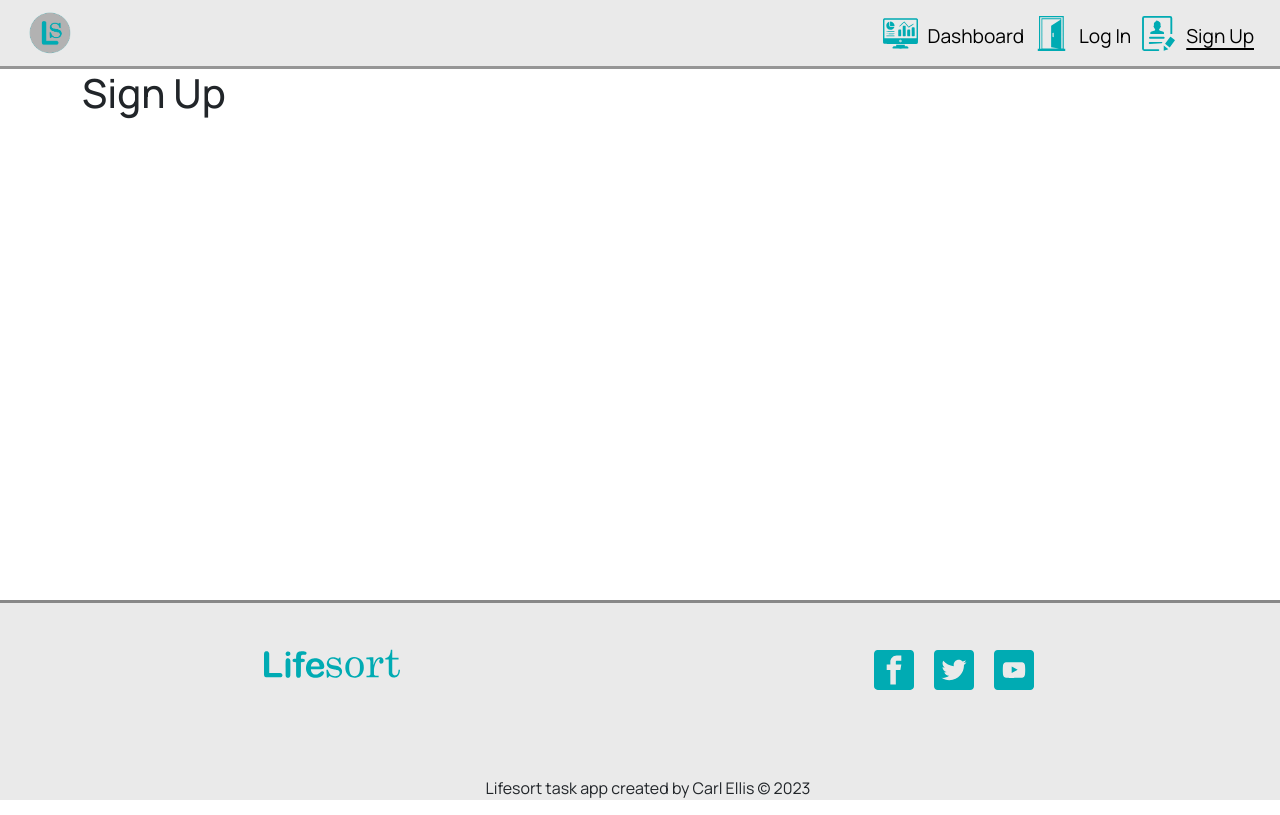
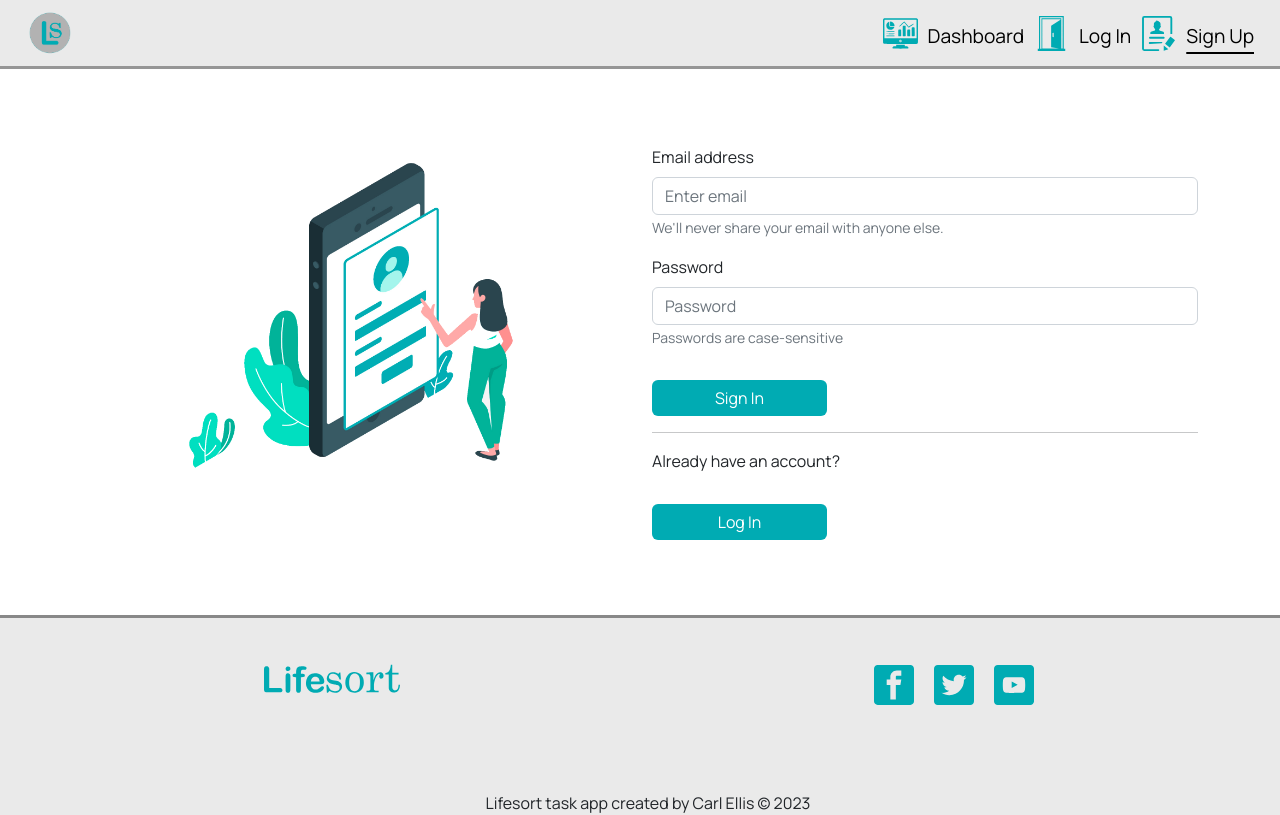
Before and after one commit to carl2087/life-sort-task-app, a React (Create React App) app: page /signup in a window 1280 px wide. Built offline with nearby package versions, Linux system fonts and the light colour scheme.

Commit message:
added basic sign up form with styles

```diff
--- a/src/App.js
+++ b/src/App.js
@@ -4,6 +4,7 @@ import NavBar from './components/NavBar';
 import Container  from 'react-bootstrap/Container';
 import { Route, Switch } from 'react-router-dom/cjs/react-router-dom.min';
 import LandingPage from './pages/landing-page/LandingPage';
+import SignUpForm from './pages/auth/SignUpForm';
 
 function App() {
 	return (
@@ -14,7 +15,7 @@ function App() {
 						<Route exact path="/" render={()=> <LandingPage />} />
 						<Route exact path="/dashboard" render={()=> <h1>Dashboard</h1>} />
 						<Route exact path="/login" render={()=> <h1>Log In</h1>} />
-						<Route exact path="/signup" render={()=> <h1>Sign Up</h1>} />
+						<Route exact path="/signup" render={()=> <SignUpForm />} />
 						<Route render={()=><p>Page not found</p>} />
 					</Switch>
 				</Container>
--- a/src/App.module.css
+++ b/src/App.module.css
@@ -4,16 +4,3 @@
     display: flex;
     flex-direction: column
 }
-
-.ButtonStyle {
-    background-color: #00abb3;
-    margin-right: 15px;
-    width: 175px;
-    margin-top: 15px;
-    border: #00abb3;
-}
-
-.ButtonStyle:hover {
-    color: black;
-    background-color: #b2b2b2;
-}
--- /dev/null
+++ b/src/components/SignUpImage.js
@@ -0,0 +1,14 @@
+import React from 'react'
+import Image from 'react-bootstrap/Image';
+import image from '../assets/sign-up-image.png'
+
+const SignUpImage = () => {
+    return (
+        <Image
+            src={image}
+            fluid
+        />
+    )
+}
+
+export default SignUpImage
--- /dev/null
+++ b/src/pages/auth/SignUpForm.js
@@ -0,0 +1,51 @@
+import React from 'react'
+import { Col, Row } from 'react-bootstrap';
+import Button from 'react-bootstrap/Button';
+import Form from 'react-bootstrap/Form';
+import SignUpImage from '../../components/SignUpImage';
+import BtnStyles from '../../styles/Button.module.css'
+import { Link } from 'react-router-dom/cjs/react-router-dom.min';
+
+const SignUpForm = () => {
+    return (
+        <Row className='align-items-center justify-content-center'>
+            <Col className='col-12 col-md-8 col-lg-6'>
+                <SignUpImage />
+            </Col>
+            <Col className='col-12 col-md-8 col-lg-6'>
+                <Form>
+                    <Form.Group className="mb-3" controlId="formBasicEmail">
+                    <Form.Label>Email address</Form.Label>
+                    <Form.Control type="email" placeholder="Enter email" />
+                    <Form.Text className="text-muted">
+                        We'll never share your email with anyone else.
+                    </Form.Text>
+                    </Form.Group>
+
+                    <Form.Group className="mb-3" controlId="formBasicPassword">
+                    <Form.Label>Password</Form.Label>
+                    <Form.Control type="password" placeholder="Password" />
+                    <Form.Text className="text-muted">
+                        Passwords are case-sensitive
+                    </Form.Text>
+                    </Form.Group>
+                    <Button className={BtnStyles.ButtonStyle} type="submit">
+                    Sign In
+                    </Button>
+                    <br/>
+                    <hr/>
+                    <p>
+                    Already have an account?
+                    </p>
+                    <Link to='/login'>
+                        <Button className={BtnStyles.ButtonStyle} type="submit">
+                        Log In
+                        </Button>
+                    </Link>
+                </Form>
+        </Col>
+    </Row>
+    )
+}
+
+export default SignUpForm
--- a/src/pages/landing-page/LandingPage.js
+++ b/src/pages/landing-page/LandingPage.js
@@ -5,7 +5,8 @@ import HeroImage from '../../components/HeroImage';
 import styles from '../../styles/LandingPage.module.css'
 import LifesortLogoWords from '../../components/LifesortLogoWords';
 import Button from 'react-bootstrap/Button';
-import BtnStyles from '../../App.module.css'
+import BtnStyles from '../../styles/Button.module.css'
+import { Link } from 'react-router-dom/cjs/react-router-dom.min';
 
 
 const LandingPage = () => {
@@ -27,14 +28,18 @@ const LandingPage = () => {
             </Col>
             <Col className='col-12 col-md-4 offset-md-7 text-center'>
                 <span>
+                    <Link to='/login'>
                         <Button size='lg' className={BtnStyles.ButtonStyle}>
                             Log In
                         </Button>
+                    </Link>
                 </span>
                 <span>
+                    <Link to='/signup'>
                         <Button size='lg' className={BtnStyles.ButtonStyle} >
                             Sign Up
                         </Button>
+                    </Link>
                 </span>
             </Col>
         </Row>
--- /dev/null
+++ b/src/styles/Button.module.css
@@ -0,0 +1,17 @@
+.ButtonStyle {
+    background-color: #00abb3;
+    margin-right: 15px;
+    width: 175px;
+    margin-top: 15px;
+    border: #00abb3;
+}
+
+.ButtonStyle:focus {
+    color: black;
+    background-color: #b2b2b2;
+}
+
+.ButtonStyle:hover {
+    color: black;
+    background-color: #b2b2b2;
+}
--- a/src/styles/NavBar.module.css
+++ b/src/styles/NavBar.module.css
@@ -34,6 +34,6 @@
 
 .Active span {
     text-decoration: underline;
-    text-underline-offset: 5px;
+    text-underline-offset: 9px;
     text-decoration-thickness: 2px;
 }
```
Also changed, not shown: src/assets/log-in-image.png (added), src/assets/sign-up-image.png (added), src/styles/SignUpForm.module.css (added). Lines whose indentation alone changed are shown as unchanged.
